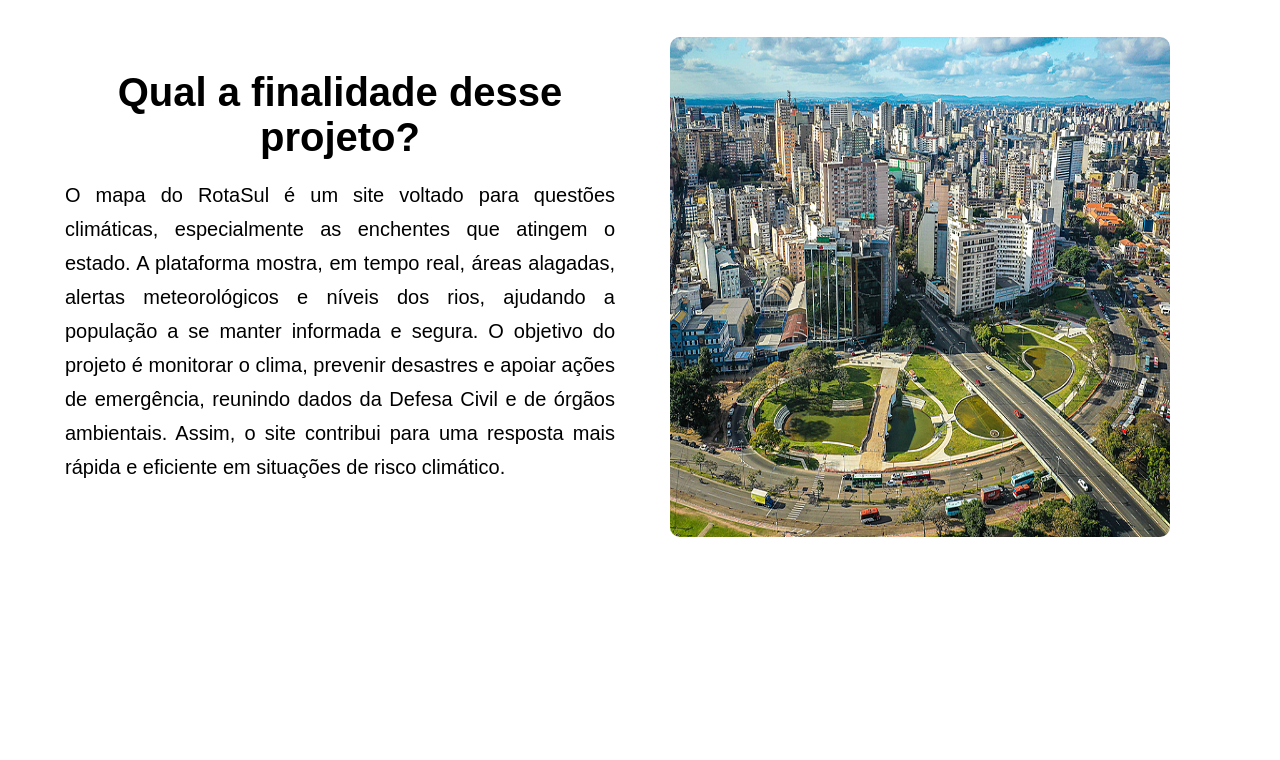
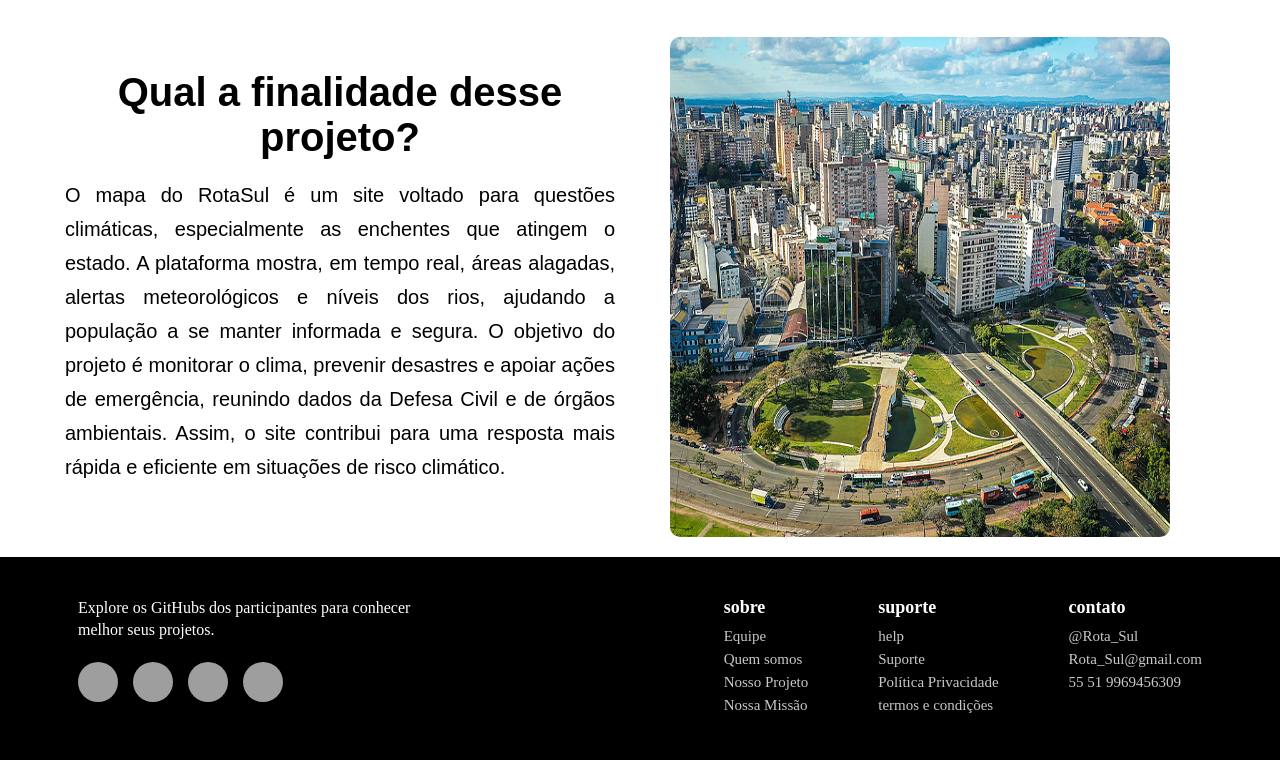
Before and after one commit to senacrs-emti/2025-2MA-cidadeconectada-G02, a plain HTML site: page index.html in a window 1280 px wide. Shown: the part 1113-1873 px from the top of the page. Before the commit the page ends 1670 px from the top, so only its background shows below. Drawn offline with Linux system fonts and the light colour scheme; grey boxes are pictures that could not be loaded.

Commit message:
parte 1 finalizada

```diff
--- a/index.html
+++ b/index.html
@@ -53,6 +53,48 @@
         <img src="imagens/image_processing20220323-9324-kabky8.jpeg" class="imagem_main2" alt="Imagem">
       </div>
 
+      <footer>
+        <div class="container4">
 
-</body>
-</html>
+          <div class="colunaesquerda">
+            <p>Explore os GitHubs dos participantes para conhecer melhor seus projetos.</p>
+
+            <div class="github">
+              <a class="icon isabelle" href="https://github.com/Belle2008" target="_blank"></a>
+              <a class="icon luciana" href="https://github.com/LuciFlores208" target="_blank"></a>
+              <a class="icon pedro" href="https://github.com/PedrocsPH" target="_blank"></a>
+              <a class="icon dori" href="https://github.com/doriamado" target="_blank"></a>
+            </div>
+          </div>
+
+          <div class="colunas">
+
+            <div class="coluna">
+              <h3>sobre</h3>
+              <p>Equipe</p>
+              <p>Quem somos</p>
+              <p>Nosso Projeto</p>
+              <p>Nossa Missão</p>
+
+            </div>
+
+            <div class="coluna">
+              <h3>suporte</h3>
+              <p>help</p>
+              <p>Suporte</p>
+              <p>Política Privacidade</p>
+              <p>termos e condições</p>
+            </div>
+
+            <div class="coluna">
+              <h3>contato</h3>
+              <p>@Rota_Sul</p>
+              <p>Rota_Sul@gmail.com</p>
+              <p>55 51 9969456309</p>
+
+            </div>
+
+          </div>
+
+        </div>
+      </footer>
--- a/style.css
+++ b/style.css
@@ -169,3 +169,86 @@
   color: black;
   margin-bottom: 20px;
 }
+
+footer{
+  display: flex;
+  justify-content:center;
+  width: 100%;
+  padding: 40px 0;
+  color: white;
+  background-color: black;
+}
+
+footer .container4{
+  width: 1124px;
+  display: flex;
+  justify-content: space-between;
+  align-items: flex-start;
+}
+
+footer .container4 .colunaesquerda{
+  width: 350px;
+}
+
+footer .container4 .colunaesquerda p{
+  margin-bottom: 20px;
+  font-size: 16px;
+  line-height: 1.4;
+}
+
+footer .container4 .github{
+  display: flex;
+  gap: 15px;
+  margin-top: 10px;
+}
+
+footer .container4 .github .icon{
+  width: 40px;
+  height: 40px;
+  border-radius: 50%;
+  background: white;
+  color: black;
+  display: flex;
+  justify-content: center;
+  align-items: center;
+  font-weight: bold;
+  cursor: pointer;
+}
+footer .container4 .github .dori{
+  background-image: url('https://avatars.githubusercontent.com/u/178334935?v=4');
+  background-size: cover;
+}
+footer .container4 .github .pedro{
+  background-image: url('https://avatars.githubusercontent.com/u/178341303?v=4');
+  background-size: cover;
+}
+footer .container4 .github .luciana{
+  background-image: url('https://avatars.githubusercontent.com/u/177216342?v=4');
+  background-size: cover;
+}
+footer .container4 .github .isabelle{
+  background-image: url('https://avatars.githubusercontent.com/u/178409089?s=400&u=89a6093adfd6297a7efa6ec0ca19dd61cb7dd5a4&v=4');
+  background-size: cover;
+}
+
+footer .container4 .colunas{
+  display: flex;
+  gap: 70px;
+}
+
+
+footer .colunas .coluna{
+  display: flex;
+  flex-direction: column;
+}
+
+footer .colunas .coluna h3{
+  margin-bottom: 10px;
+  font-size: 18px;
+}
+
+footer .colunas .coluna p{
+  margin-bottom: 6px;
+  font-size: 15px;
+  color: rgb(200,200,200);
+}
```
